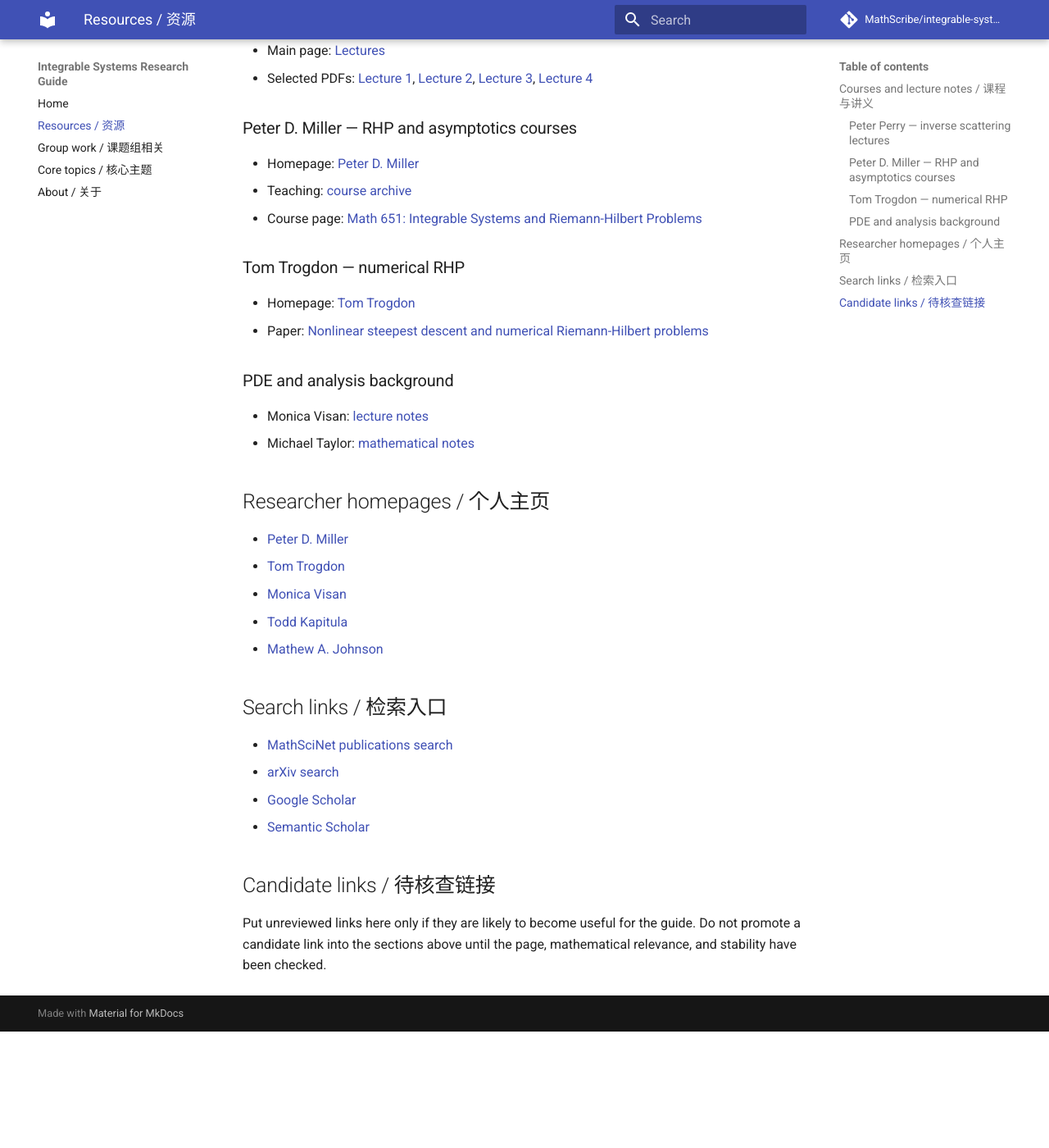
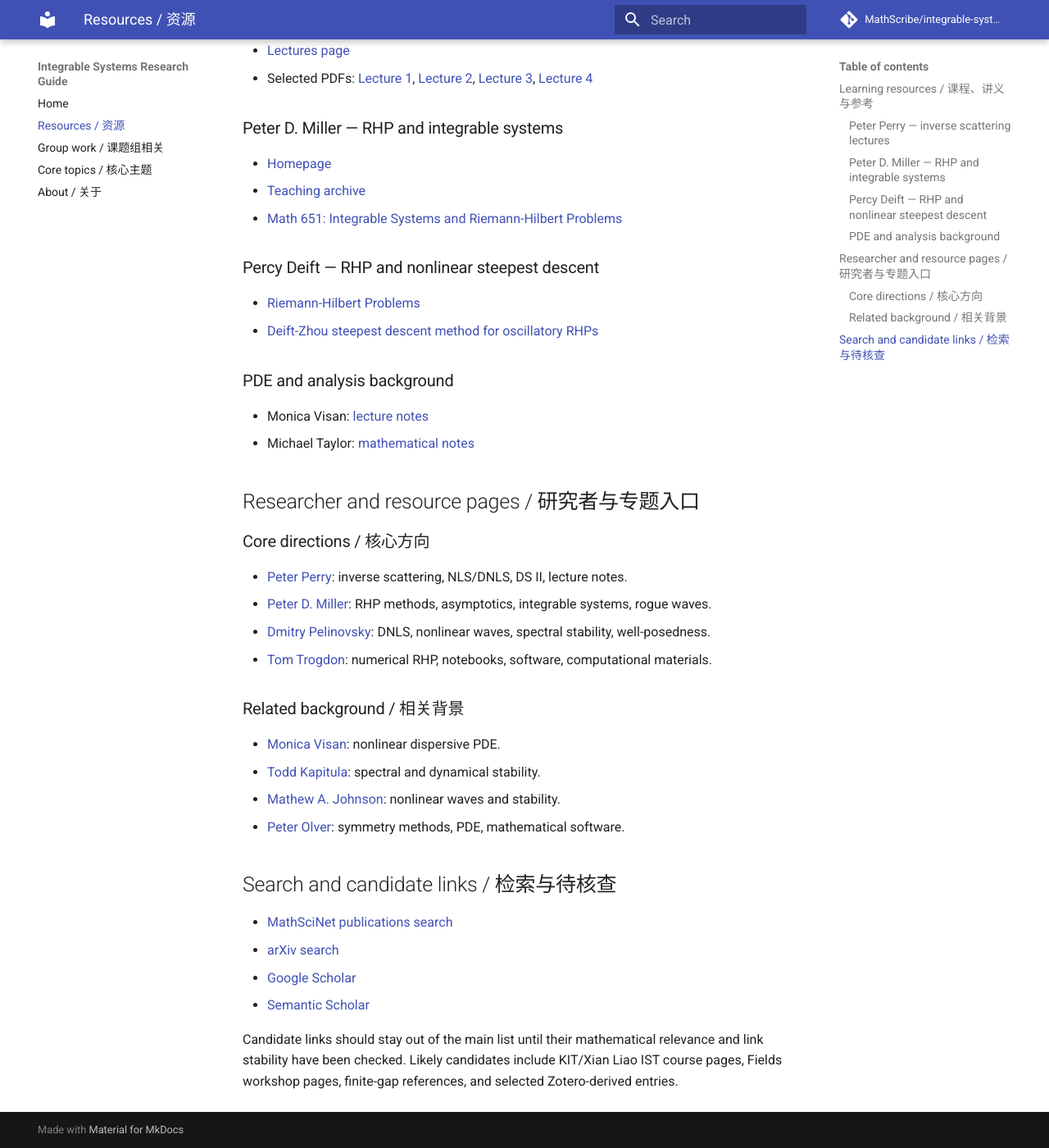
Before and after one commit to MathScribe/integrable-systems-guide, an MkDocs documentation site: the page built from docs/resources.md, in a window 1280 px wide and 1400 px high, scrolled down 344 px. Shown: the whole window at 82% size. Built offline with MkDocs 1.6.1 and Material for MkDocs 9.7.7, drawn with Linux system fonts in a browser that asks for light colours; comment, search, counter and statistics services are not loaded; before the commit the page ends 1602 px from its top, so only the background shows below that; some of the changed text lies outside the part shown.

Commit message:
Restructure resources into three concise sections

```diff
--- a/docs/resources.md
+++ b/docs/resources.md
@@ -1,45 +1,51 @@
 # Resources / 资源
 
-Selected external resources for integrable systems, inverse scattering, Riemann-Hilbert methods, nonlinear waves, and related analysis. Keep this page short; add links only when they are useful entry points.
+Selected external entry points for integrable systems, inverse scattering, Riemann-Hilbert methods, nonlinear waves, and related analysis. Keep this page short; use Git history or Zotero data for longer candidate lists.
 
-## Courses and lecture notes / 课程与讲义
+## Learning resources / 课程、讲义与参考
 
 ### Peter Perry — inverse scattering lectures
 
-- Main page: [Lectures](https://www.ms.uky.edu/~perry/lectures.htm)
+- [Lectures page](https://www.ms.uky.edu/~perry/lectures.htm)
 - Selected PDFs: [Lecture 1](https://www.ms.uky.edu/~perry/Tsinghua-2025/Tsinghua-Lecture-1.pdf), [Lecture 2](https://www.ms.uky.edu/~perry/Tsinghua-2025/Tsinghua-Lecture-2.pdf), [Lecture 3](https://www.ms.uky.edu/~perry/Tsinghua-2025/Tsinghua-Lecture-3.pdf), [Lecture 4](https://www.ms.uky.edu/~perry/Tsinghua-2025/Tsinghua-Lecture-4.pdf)
 
-### Peter D. Miller — RHP and asymptotics courses
+### Peter D. Miller — RHP and integrable systems
 
-- Homepage: [Peter D. Miller](https://websites.umich.edu/~millerpd/)
-- Teaching: [course archive](https://websites.umich.edu/~millerpd/Teaching.html)
-- Course page: [Math 651: Integrable Systems and Riemann-Hilbert Problems](https://websites.umich.edu/~millerpd/CurrentCourses/651_Winter18.html)
+- [Homepage](https://websites.umich.edu/~millerpd/)
+- [Teaching archive](https://websites.umich.edu/~millerpd/Teaching.html)
+- [Math 651: Integrable Systems and Riemann-Hilbert Problems](https://websites.umich.edu/~millerpd/CurrentCourses/651_Winter18.html)
 
-### Tom Trogdon — numerical RHP
+### Percy Deift — RHP and nonlinear steepest descent
 
-- Homepage: [Tom Trogdon](https://faculty.washington.edu/trogdon/)
-- Paper: [Nonlinear steepest descent and numerical Riemann-Hilbert problems](https://arxiv.org/abs/1205.5604)
+- [Riemann-Hilbert Problems](https://arxiv.org/abs/1903.08304)
+- [Deift-Zhou steepest descent method for oscillatory RHPs](https://arxiv.org/abs/math/9201261)
 
 ### PDE and analysis background
 
 - Monica Visan: [lecture notes](https://www.math.ucla.edu/~visan/lecturenotes.html)
 - Michael Taylor: [mathematical notes](https://mtaylor.web.unc.edu/notes/)
 
-## Researcher homepages / 个人主页
+## Researcher and resource pages / 研究者与专题入口
 
-- [Peter D. Miller](https://websites.umich.edu/~millerpd/)
-- [Tom Trogdon](https://faculty.washington.edu/trogdon/)
-- [Monica Visan](https://www.math.ucla.edu/~visan/)
-- [Todd Kapitula](https://sites.calvin.edu/tmk5/index.html)
-- [Mathew A. Johnson](https://matjohn.ku.edu/)
+### Core directions / 核心方向
 
-## Search links / 检索入口
+- [Peter Perry](https://www.ms.uky.edu/~perry/): inverse scattering, NLS/DNLS, DS II, lecture notes.
+- [Peter D. Miller](https://websites.umich.edu/~millerpd/): RHP methods, asymptotics, integrable systems, rogue waves.
+- [Dmitry Pelinovsky](https://pelinovsky.mcmaster.ca/): DNLS, nonlinear waves, spectral stability, well-posedness.
+- [Tom Trogdon](https://faculty.washington.edu/trogdon/): numerical RHP, notebooks, software, computational materials.
+
+### Related background / 相关背景
+
+- [Monica Visan](https://www.math.ucla.edu/~visan/): nonlinear dispersive PDE.
+- [Todd Kapitula](https://sites.calvin.edu/tmk5/index.html): spectral and dynamical stability.
+- [Mathew A. Johnson](https://matjohn.ku.edu/): nonlinear waves and stability.
+- [Peter Olver](https://www-users.cse.umn.edu/~olver/): symmetry methods, PDE, mathematical software.
+
+## Search and candidate links / 检索与待核查
 
 - [MathSciNet publications search](https://mathscinet.ams.org/mathscinet/publications-search)
 - [arXiv search](https://arxiv.org/search/)
 - [Google Scholar](https://scholar.google.com/)
 - [Semantic Scholar](https://www.semanticscholar.org/)
 
-## Candidate links / 待核查链接
-
-Put unreviewed links here only if they are likely to become useful for the guide. Do not promote a candidate link into the sections above until the page, mathematical relevance, and stability have been checked.
+Candidate links should stay out of the main list until their mathematical relevance and link stability have been checked. Likely candidates include KIT/Xian Liao IST course pages, Fields workshop pages, finite-gap references, and selected Zotero-derived entries.
```
